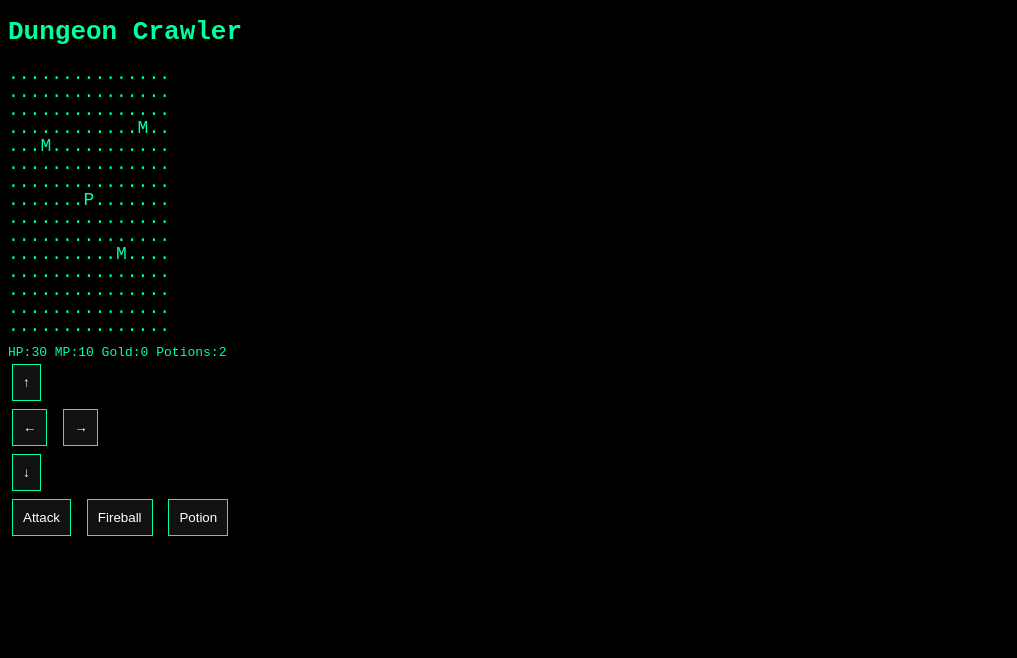
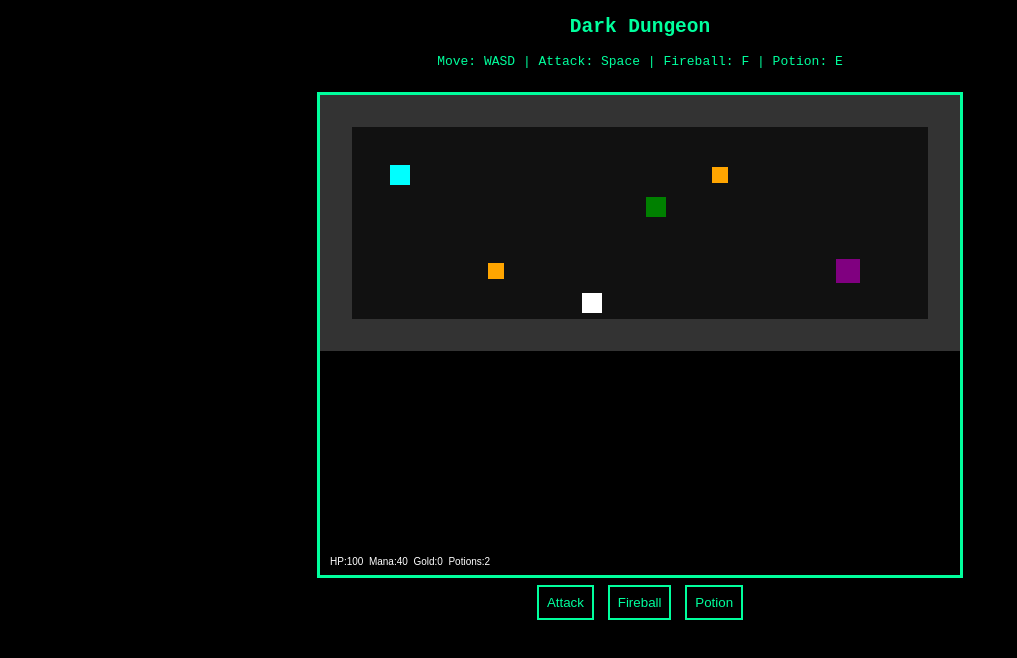
Before and after one commit to finleycarroll-beep/dungeon-game-2, a plain HTML site: page index.html in a window 1280 px wide. Shown: the whole page, without its empty margins (0-1017 px from the left). Drawn offline with Linux system fonts and the light colour scheme.

Commit message:
Update index.html

```diff
--- a/index.html
+++ b/index.html
@@ -1,224 +1,222 @@
 <!DOCTYPE html>
 <html>
 <head>
-<title>Dungeon Crawler</title>
+<title>Dark Dungeon Roguelike</title>
 
 <style>
 body{
-    background:black;
-    color:#00ff9d;
-    font-family:monospace;
+margin:0;
+background:black;
+color:#00ff9d;
+font-family:monospace;
+text-align:center;
 }
 
-#game{
-    white-space:pre;
-    font-size:18px;
-    line-height:18px;
-}
-
-#stats{
-    margin-top:10px;
+canvas{
+border:3px solid #00ff9d;
+image-rendering: pixelated;
+margin-top:10px;
 }
 
 button{
-    margin:4px;
-    padding:10px;
-    background:#111;
-    color:white;
-    border:1px solid #00ff9d;
+background:black;
+color:#00ff9d;
+border:2px solid #00ff9d;
+padding:8px;
+margin:3px;
 }
 </style>
 </head>
 
 <body>
 
-<h1>Dungeon Crawler</h1>
+<h2>Dark Dungeon</h2>
+<p>Move: WASD | Attack: Space | Fireball: F | Potion: E</p>
 
-<div id="game"></div>
-
-<div id="stats"></div>
+<canvas id="game" width="640" height="480"></canvas>
 
 <div>
-<button onclick="move(0,-1)">↑</button><br>
-<button onclick="move(-1,0)">←</button>
-<button onclick="move(1,0)">→</button><br>
-<button onclick="move(0,1)">↓</button>
-</div>
-
 <button onclick="attack()">Attack</button>
 <button onclick="fireball()">Fireball</button>
 <button onclick="potion()">Potion</button>
+</div>
 
 <script>
 
-const size = 15
+const canvas = document.getElementById("game");
+const ctx = canvas.getContext("2d");
+
+const tile=32;
 
 let player={
-x:7,
-y:7,
-hp:30,
-mp:10,
+x:2,
+y:2,
+hp:100,
+mana:40,
 gold:0,
-weapon:"Sword"
-}
+potions:2
+};
 
 let monsters=[
-{x:3,y:4,hp:10,name:"Goblin"},
-{x:10,y:10,hp:18,name:"Orc"},
-{x:12,y:3,hp:30,name:"Dragon"}
-]
+{x:10,y:3,type:"goblin",hp:30},
+{x:8,y:6,type:"skeleton",hp:40}
+];
 
-let potions=2
+let boss={x:16,y:5,hp:120};
+
+let chests=[
+{x:5,y:5,opened:false},
+{x:12,y:2,opened:false}
+];
+
+const map=[
+[1,1,1,1,1,1,1,1,1,1,1,1,1,1,1,1,1,1,1,1],
+[1,0,0,0,0,0,0,0,0,0,0,0,0,0,0,0,0,0,0,1],
+[1,0,0,0,0,0,0,0,0,0,0,0,0,0,0,0,0,0,0,1],
+[1,0,0,0,0,0,0,0,0,0,0,0,0,0,0,0,0,0,0,1],
+[1,0,0,0,0,0,0,0,0,0,0,0,0,0,0,0,0,0,0,1],
+[1,0,0,0,0,0,0,0,0,0,0,0,0,0,0,0,0,0,0,1],
+[1,0,0,0,0,0,0,0,0,0,0,0,0,0,0,0,0,0,0,1],
+[1,1,1,1,1,1,1,1,1,1,1,1,1,1,1,1,1,1,1,1]
+];
+
+function drawTile(x,y,c){
+ctx.fillStyle=c;
+ctx.fillRect(x*tile,y*tile,tile,tile);
+}
 
 function draw(){
 
-let grid=""
+ctx.fillStyle="black";
+ctx.fillRect(0,0,640,480);
 
-for(let y=0;y<size;y++){
+for(let y=0;y<map.length;y++){
+for(let x=0;x<map[y].length;x++){
 
-for(let x=0;x<size;x++){
+if(map[y][x]==1)
+drawTile(x,y,"#333");
+else
+drawTile(x,y,"#111");
 
-let drawn=false
-
-if(player.x===x && player.y===y){
-grid+="P"
-drawn=true
-}
-
-for(let m of monsters){
-if(m.x===x && m.y===y && m.hp>0){
-grid+="M"
-drawn=true
 }
 }
 
-if(!drawn) grid+="."
+chests.forEach(c=>{
+if(!c.opened){
+ctx.fillStyle="orange";
+ctx.fillRect(c.x*tile+8,c.y*tile+8,16,16);
+}
+});
 
+monsters.forEach(m=>{
+if(m.hp>0){
+ctx.fillStyle=(m.type=="goblin")?"green":"white";
+ctx.fillRect(m.x*tile+6,m.y*tile+6,20,20);
+}
+});
+
+if(boss.hp>0){
+ctx.fillStyle="purple";
+ctx.fillRect(boss.x*tile+4,boss.y*tile+4,24,24);
 }
 
-grid+="\n"
-}
+ctx.fillStyle="cyan";
+ctx.fillRect(player.x*tile+6,player.y*tile+6,20,20);
 
-document.getElementById("game").textContent=grid
+ctx.fillStyle="white";
+ctx.fillText("HP:"+player.hp+"  Mana:"+player.mana+"  Gold:"+player.gold+"  Potions:"+player.potions,10,470);
 
-document.getElementById("stats").innerHTML=
-"HP:"+player.hp+
-" MP:"+player.mp+
-" Gold:"+player.gold+
-" Potions:"+potions
 }
 
 function move(dx,dy){
 
-player.x+=dx
-player.y+=dy
+let nx=player.x+dx;
+let ny=player.y+dy;
 
-player.x=Math.max(0,Math.min(size-1,player.x))
-player.y=Math.max(0,Math.min(size-1,player.y))
-
-monsterTurn()
-
-draw()
-
+if(map[ny][nx]==0){
+player.x=nx;
+player.y=ny;
 }
 
-function getMonster(){
+chests.forEach(c=>{
+if(c.x==player.x && c.y==player.y && !c.opened){
+c.opened=true;
+player.gold+=10;
+}
+});
 
-for(let m of monsters){
-if(m.x===player.x && m.y===player.y && m.hp>0){
-return m
-}
-}
-
-return null
 }
 
 function attack(){
 
-let m=getMonster()
+monsters.forEach(m=>{
+if(Math.abs(m.x-player.x)<=1 && Math.abs(m.y-player.y)<=1)
+m.hp-=15;
+});
 
-if(!m){
-alert("No enemy here")
-return
-}
-
-m.hp-=5
-
-if(m.hp<=0){
-alert(m.name+" defeated!")
-player.gold+=10
-}else{
-alert("You hit "+m.name)
-}
-
-monsterTurn()
-
-draw()
+if(Math.abs(boss.x-player.x)<=1 && Math.abs(boss.y-player.y)<=1)
+boss.hp-=10;
 
 }
 
 function fireball(){
 
-if(player.mp<3){
-alert("Not enough mana")
-return
-}
+if(player.mana<10) return;
 
-player.mp-=3
+player.mana-=10;
 
-let m=getMonster()
+monsters.forEach(m=>{
+if(Math.abs(m.x-player.x)<=2 && Math.abs(m.y-player.y)<=2)
+m.hp-=20;
+});
 
-if(m){
-m.hp-=10
-alert("Fireball hits "+m.name)
-}
-
-monsterTurn()
-
-draw()
+if(Math.abs(boss.x-player.x)<=2 && Math.abs(boss.y-player.y)<=2)
+boss.hp-=20;
 
 }
 
 function potion(){
 
-if(potions<=0){
-alert("No potions")
-return
-}
-
-potions--
-
-player.hp+=10
-
-draw()
-
-}
-
-function monsterTurn(){
-
-for(let m of monsters){
-
-if(m.hp<=0) continue
-
-if(Math.abs(m.x-player.x)+Math.abs(m.y-player.y)<=1){
-
-player.hp-=3
-
-if(player.hp<=0){
-alert("Game Over!")
-location.reload()
+if(player.potions>0){
+player.hp+=25;
+player.potions--;
 }
 
 }
 
+document.addEventListener("keydown",e=>{
+
+if(e.key=="w") move(0,-1);
+if(e.key=="s") move(0,1);
+if(e.key=="a") move(-1,0);
+if(e.key=="d") move(1,0);
+
+if(e.code=="Space") attack();
+if(e.key=="f") fireball();
+if(e.key=="e") potion();
+
+});
+
+function save(){
+localStorage.setItem("dungeonSave",JSON.stringify(player));
 }
 
+function load(){
+let data=localStorage.getItem("dungeonSave");
+if(data) player=JSON.parse(data);
 }
 
-draw()
+setInterval(save,5000);
+
+function loop(){
+draw();
+requestAnimationFrame(loop);
+}
+
+load();
+loop();
 
 </script>
 
 </body>
-
 </html>
```
